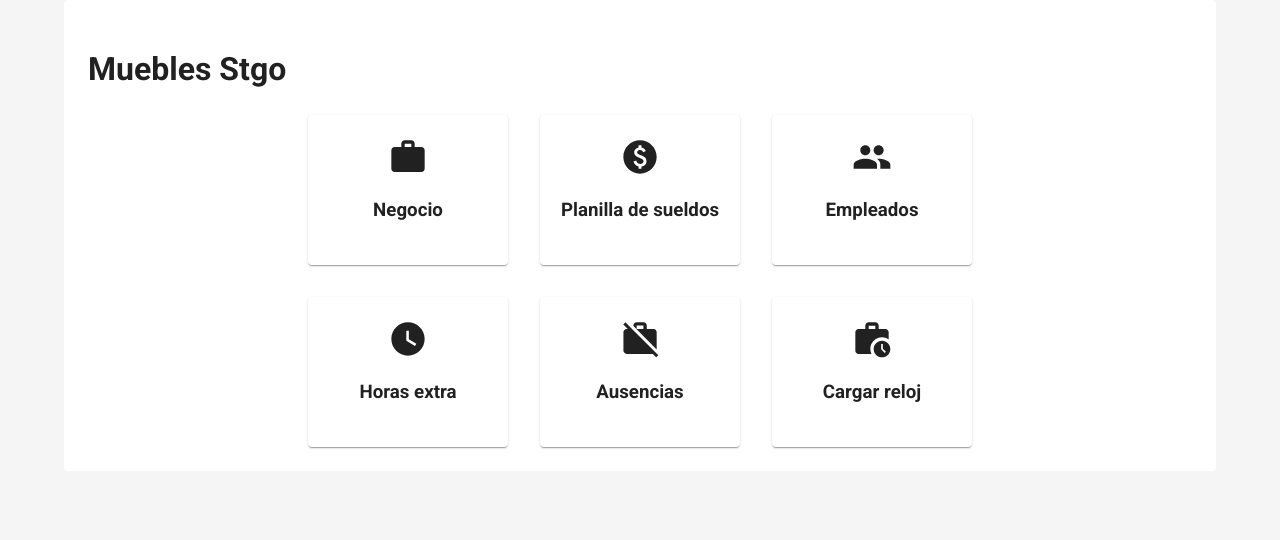
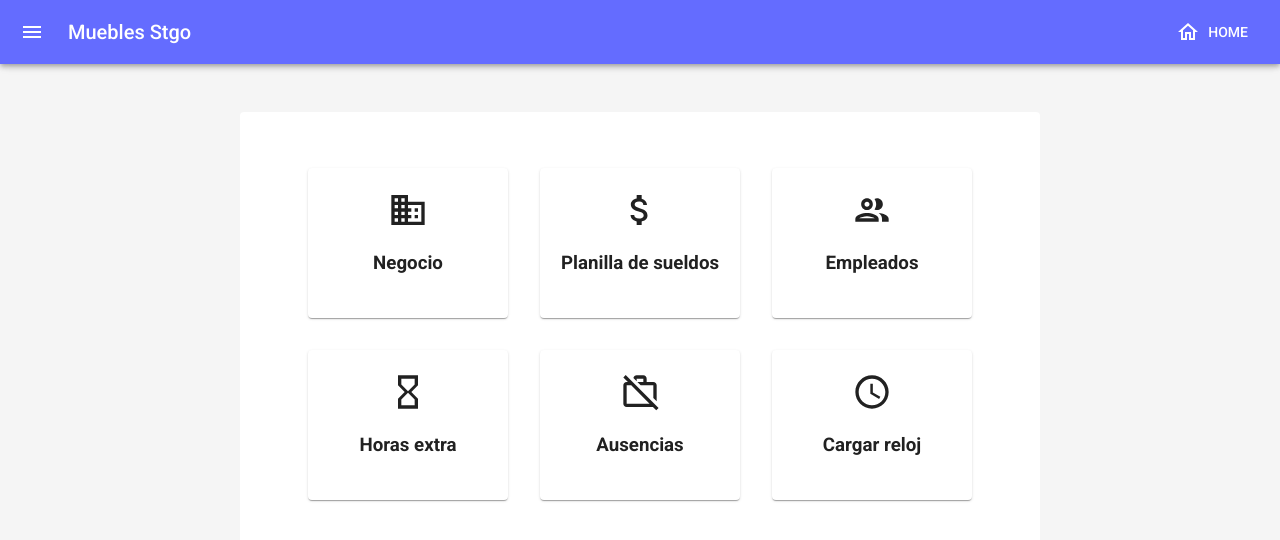
Before and after one commit to r9956/mueblesStgo-frontend, a React (Vite) app: page / in a window 1280 px wide. Shown: the top 540 px of the page. Built offline with nearby package versions, Linux system fonts and the light colour scheme.

Commit message:
Dashboard & AppBar Navegation

```diff
--- a/src/App.jsx
+++ b/src/App.jsx
@@ -1,18 +1,22 @@
 // src/App.jsx
-import { BrowserRouter as Router, Routes, Route } from 'react-router-dom';
-import Home from './pages/Home';
-import EmployeeList from './components/EmployeeList';
-import AddEditEmployee from './components/AddEditEmployee';
-import { Container } from '@mui/material';
+import { BrowserRouter as Router, Routes, Route } from 'react-router-dom'
+import Home from './pages/Home'
+import EmployeeList from './components/EmployeeList'
+import AddEditEmployee from './components/AddEditEmployee'
+import ClockData from './pages/ClockData'
+import { Container } from '@mui/material'
+import DrawerAppBar from './components/AppBar'
 
 function App() {
   return (
     <Container>
       <Router>
+      <DrawerAppBar />
         <Routes>
           <Route path="/" element={<Home />} />
           <Route path="/employee/list" element={<EmployeeList />} />
           <Route path="/employee/add" element={<AddEditEmployee />} />
+          <Route path="/clock-data" element={<ClockData />} />
         </Routes>
       </Router>
     </Container>
--- /dev/null
+++ b/src/components/AppBar.jsx
@@ -0,0 +1,150 @@
+import * as React from 'react';
+import PropTypes from 'prop-types';
+import AppBar from '@mui/material/AppBar';
+import Box from '@mui/material/Box';
+import CssBaseline from '@mui/material/CssBaseline';
+import Divider from '@mui/material/Divider';
+import Drawer from '@mui/material/Drawer';
+import IconButton from '@mui/material/IconButton';
+import List from '@mui/material/List';
+import ListItem from '@mui/material/ListItem';
+import ListItemButton from '@mui/material/ListItemButton';
+import ListItemText from '@mui/material/ListItemText';
+import MenuIcon from '@mui/icons-material/Menu';
+import Toolbar from '@mui/material/Toolbar';
+import Typography from '@mui/material/Typography';
+import Button from '@mui/material/Button';
+import HomeOutlinedIcon from '@mui/icons-material/HomeOutlined';
+import BusinessIcon from '@mui/icons-material/Business';
+import AttachMoneyIcon from '@mui/icons-material/AttachMoney';
+import PeopleOutlinedIcon from '@mui/icons-material/PeopleOutlined';
+import HourglassEmptyIcon from '@mui/icons-material/HourglassEmpty';
+import WorkOffOutlinedIcon from '@mui/icons-material/WorkOffOutlined';
+import AccessTimeIcon from '@mui/icons-material/AccessTime';
+import { Link } from 'react-router-dom';
+
+const drawerWidth = 240;
+
+const navItems = [
+  { name: 'Home', icon: <HomeOutlinedIcon />, path: '/' },
+  { name: 'Negocio', icon: <BusinessIcon />, path: '/business' },
+  { name: 'Planilla de sueldos', icon: <AttachMoneyIcon />, path: '/payroll' },
+  { name: 'Empleados', icon: <PeopleOutlinedIcon />, path: '/employees' },
+  { name: 'Horas extra', icon: <HourglassEmptyIcon />, path: '/extra-hours' },
+  { name: 'Ausencias', icon: <WorkOffOutlinedIcon />, path: '/absences' },
+  { name: 'Cargar reloj', icon: <AccessTimeIcon />, path: '/clock-data' }
+];
+
+function DrawerAppBar(props) {
+  const { window } = props;
+  const [mobileOpen, setMobileOpen] = React.useState(false);
+
+  const handleDrawerToggle = () => {
+    setMobileOpen((prevState) => !prevState);
+  };
+
+  const drawer = (
+    <Box onClick={handleDrawerToggle} sx={{ textAlign: 'center' }}>
+      <Typography variant="h6" sx={{ my: 2 }}>
+        Muebles Stgo
+      </Typography>
+      <Divider />
+      <List>
+        {navItems.map((item) => (
+          <ListItem key={item.name} disablePadding>
+            <ListItemButton
+              component={Link}
+              to={item.path}
+              sx={{
+                textAlign: 'left',
+                '&:hover': { backgroundColor: '#e5e7e9' }
+              }}
+            >
+              {item.icon}
+              <ListItemText primary={item.name} sx={{ ml: 2 }} />
+            </ListItemButton>
+          </ListItem>
+        ))}
+      </List>
+    </Box>
+  );
+
+  const container = window !== undefined ? () => window().document.body : undefined;
+
+  return (
+    <Box sx={{ display: 'flex' }}>
+      <CssBaseline />
+      <AppBar component="nav">
+        <Toolbar>
+          <IconButton
+            color="inherit"
+            aria-label="open drawer"
+            edge="start"
+            onClick={handleDrawerToggle}
+            sx={{ mr: 2 }}
+          >
+            <MenuIcon />
+          </IconButton>
+          <Typography variant="h6" component="div" sx={{ flexGrow: 1 }}>
+          <Link
+            to="/"
+            style={{
+              textDecoration: 'none',
+              color: 'inherit',
+              fontFamily: 'Roboto, sans-serif',
+            }}
+          >
+            Muebles Stgo
+          </Link>
+          </Typography>
+          <Box sx={{ display: { xs: 'none', sm: 'block' } }}>
+            <Button
+              component={Link}
+              to="/"
+              sx={{
+                color: '#fff',
+                '&:hover': {
+                  backgroundColor: 'rgba(0, 0, 0, 0.05)',
+                }
+              }}
+            >
+              <HomeOutlinedIcon sx={{ mr: 1 }} />
+              Home
+            </Button>
+          </Box>
+        </Toolbar>
+      </AppBar>
+
+      <nav>
+        <Drawer
+          container={container}
+          variant="temporary"
+          open={mobileOpen}
+          onClose={handleDrawerToggle}
+          ModalProps={{
+            keepMounted: true,
+          }}
+          sx={{
+            display: 'block',
+            '& .MuiDrawer-paper': { boxSizing: 'border-box', width: drawerWidth },
+          }}
+        >
+          {drawer}
+        </Drawer>
+      </nav>
+
+      <Box component="main" sx={{ p: 3 }}>
+        <Toolbar />
+        <Typography>
+          {/* Content goes here */}
+        </Typography>
+      </Box>
+    </Box>
+  );
+}
+
+DrawerAppBar.propTypes = {
+  window: PropTypes.func,
+};
+
+export default DrawerAppBar;
--- a/src/components/ClockDataFileUpload.jsx
+++ b/src/components/ClockDataFileUpload.jsx
@@ -170,7 +170,7 @@ const ClockDataFileUpload = ({ config }) => {
   return (
     <Container maxWidth="xs">
       <Paper
-        elevation={3}
+        elevation={2}
         style={{
           padding: '42px',
           width: '100%',
--- a/src/components/Dashboard.jsx
+++ b/src/components/Dashboard.jsx
@@ -1,21 +1,21 @@
 import React from 'react'
 import Grid from '@mui/material/Grid2'
 import NavegationCard from '../components/NavegationCard'
-import WorkIcon from '@mui/icons-material/Work'
-import PaidIcon from '@mui/icons-material/Paid'
-import GroupIcon from '@mui/icons-material/Group'
-import WatchLaterIcon from '@mui/icons-material/WatchLater'
-import WorkOffIcon from '@mui/icons-material/WorkOff'
-import WorkHistoryIcon from '@mui/icons-material/WorkHistory'
+import BusinessIcon from '@mui/icons-material/Business'
+import AttachMoneyIcon from '@mui/icons-material/AttachMoney'
+import PeopleOutlinedIcon from '@mui/icons-material/PeopleOutlined';
+import HourglassEmptyIcon from '@mui/icons-material/HourglassEmpty'
+import WorkOffOutlinedIcon from '@mui/icons-material/WorkOffOutlined'
+import AccessTimeIcon from '@mui/icons-material/AccessTime'
 
 const Dashboard = () => {
   const cards = [
-    { title: 'Negocio', icon: WorkIcon, nav: '/business' },
-    { title: 'Planilla de sueldos', icon: PaidIcon, nav: '/payroll' },
-    { title: 'Empleados', icon: GroupIcon, nav: '/employee/list' },
-    { title: 'Horas extra', icon: WatchLaterIcon, nav: '/extra-hours' },
-    { title: 'Ausencias', icon: WorkOffIcon, nav: '/absences' },
-    { title: 'Cargar reloj', icon: WorkHistoryIcon, nav: '/clock-data' },
+    { title: 'Negocio', icon: BusinessIcon, nav: '/business' },
+    { title: 'Planilla de sueldos', icon: AttachMoneyIcon, nav: '/payroll' },
+    { title: 'Empleados', icon: PeopleOutlinedIcon, nav: '/employee/list' },
+    { title: 'Horas extra', icon: HourglassEmptyIcon, nav: '/extra-hours' },
+    { title: 'Ausencias', icon: WorkOffOutlinedIcon, nav: '/absences' },
+    { title: 'Cargar reloj', icon: AccessTimeIcon, nav: '/clock-data' },
   ]
 
   return (
--- a/src/components/NavegationCard.jsx
+++ b/src/components/NavegationCard.jsx
@@ -1,19 +1,20 @@
-import React from 'react'
+import React, { useState } from 'react'
 import { Paper } from '@mui/material'
 import { useNavigate } from 'react-router-dom'
 import Grid from '@mui/material/Grid2'
 
 const NavegationCard = ({ title, icon: Icon, nav }) => {
-  const navigate = useNavigate()
+  const navigate = useNavigate();
+  const [elevation, setElevation] = useState(1);  // State to control elevation
 
   const handleClick = () => {
     navigate(nav);
   };
 
   return (
-    <Grid item>
+    <Grid>
       <Paper
-        elevation={1}
+        elevation={elevation}
         sx={{
           width: '200px',
           height: '150px',
@@ -21,9 +22,12 @@ const NavegationCard = ({ title, icon: Icon, nav }) => {
           flexDirection: 'column',
           alignItems: 'center',
           justifyContent: 'center',
-          cursor: 'pointer'
+          cursor: 'pointer',
+          transition: 'box-shadow 0.3s ease-in-out',
         }}
         onClick={handleClick}
+        onMouseEnter={() => setElevation(6)}
+        onMouseLeave={() => setElevation(1)}
       >
         {Icon && <Icon style={{ fontSize: '40px' }} />}
         <h3>{title}</h3>
@@ -32,4 +36,4 @@ const NavegationCard = ({ title, icon: Icon, nav }) => {
   );
 };
 
-export default NavegationCard
+export default NavegationCard;
--- /dev/null
+++ b/src/pages/ClockData.jsx
@@ -0,0 +1,17 @@
+import ClockDataFileUpload from '../components/ClockDataFileUpload';
+
+export default function ClockData() {
+    return (
+        <>
+        <ClockDataFileUpload
+            config={{
+                label: 'Cargar información de reloj',
+                accept: '.txt',
+                handleUpload: () => {
+                    console.log('Clock data upload triggered!');
+                }
+            }}
+        />
+        </>
+    )
+}
--- a/src/pages/Home.jsx
+++ b/src/pages/Home.jsx
@@ -2,36 +2,30 @@ import React from 'react';
 import { Helmet } from 'react-helmet';
 import { Paper, Box } from '@mui/material';
 import Dashboard from '../components/Dashboard';
-import ClockDataFileUpload from '../components/ClockDataFileUpload';
 
 export default function Home() {
   return (
     <>
       <Helmet>
         <title>Muebles Stgo</title>
-        <meta name="description" content="The starting point for your next project with Minimal UI Kit, built on the newest version of Material-UI ©, ready to be customized to your style" />
+        <meta
+          name="description"
+          content="The starting point for your next project with Minimal UI Kit, built on the newest version of Material-UI ©, ready to be customized to your style"
+        />
         <meta name="keywords" content="react,material,kit,application,dashboard,admin,template" />
       </Helmet>
+      <Box
+        display="flex"
+        justifyContent="center"
+        alignItems="center"
 
-      <Paper elevation={0} style={{ padding: '24px', width: '100%' }}>
-        <Box>
-          <h1>Muebles Stgo</h1>
-        </Box>
-        <Box>
-          <Dashboard />
-        </Box>
-      </Paper>
-
-      {/* Uncomment if you need it */}
-      {/* <ClockDataFileUpload
-          config={{
-            label: 'Cargar información de reloj',
-            accept: '.txt',
-            handleUpload: () => {
-              console.log('Clock data upload triggered!');
-            }
-          }}
-        /> */}
+      >
+        <Paper elevation={0} style={{ padding: '56px', width: '800px' }}>
+          <Box>
+            <Dashboard />
+          </Box>
+        </Paper>
+      </Box>
     </>
   );
 }
```
